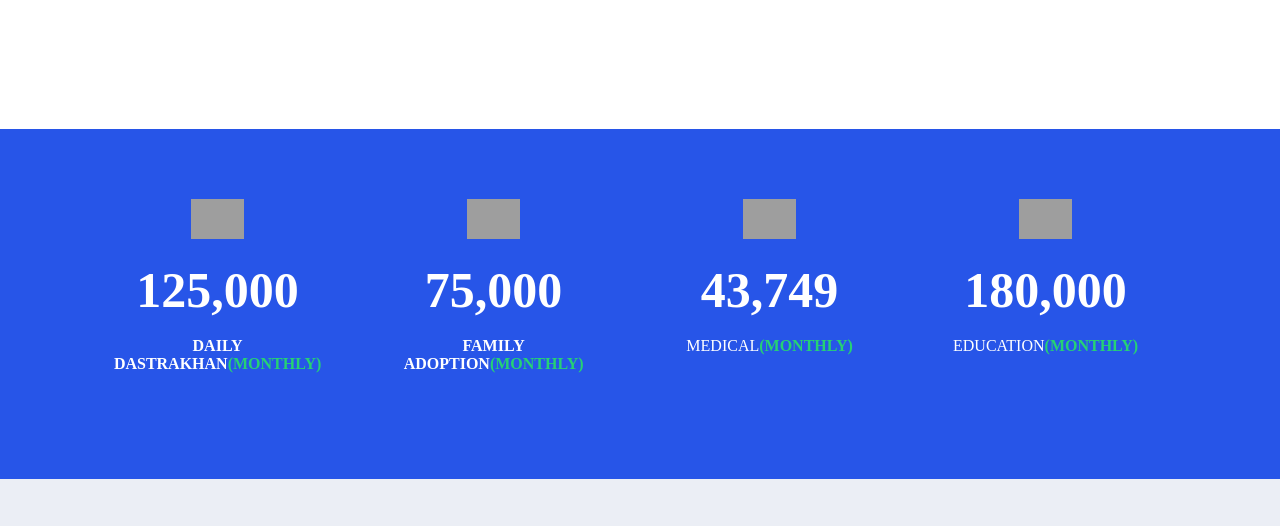
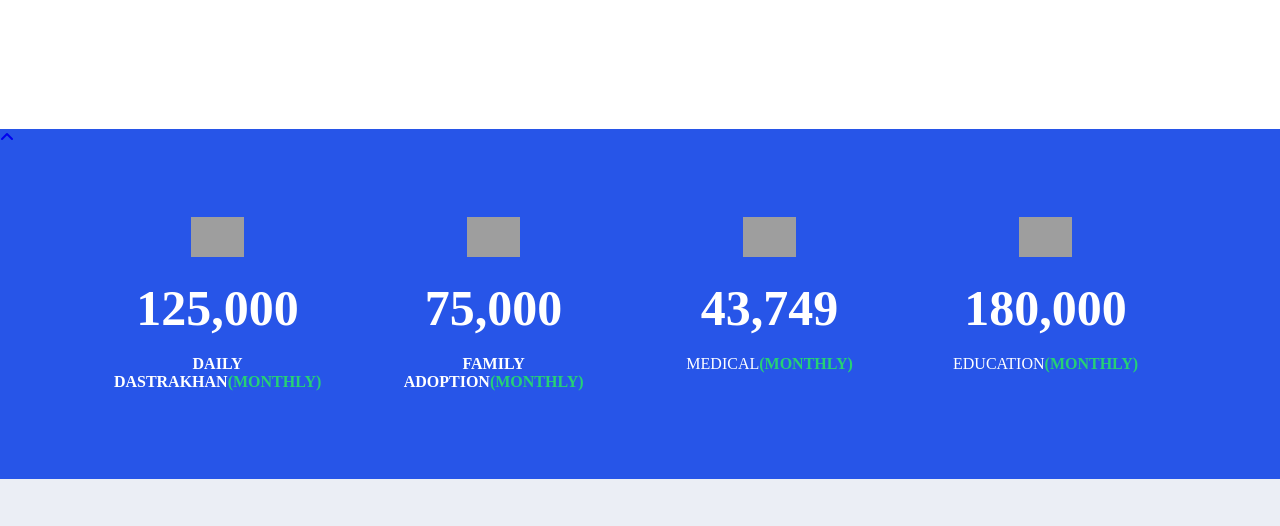
Before and after one commit to Shahbaz4545/OnlineHybridApp, a plain HTML site: page index.html in a window 1280 px wide. Shown: the part 1126-1652 px from the top of the page. Drawn offline with Linux system fonts and the light colour scheme; grey boxes are pictures that could not be loaded.

Commit message:
Update index.html

```diff
--- a/index.html
+++ b/index.html
@@ -184,6 +184,9 @@
             </div>
             </center>
             <div id="counting">
+                    <a class="scrollToTop" href="# " style="display: block;">
+                        <i class="fa fa-angle-up "></i>
+                    </a>
                 <center>
                     <div class="daily">
                         <img src="https://www.saylaniwelfare.com/public_html/images/saylani/icons/icon_food_png.png"
```
